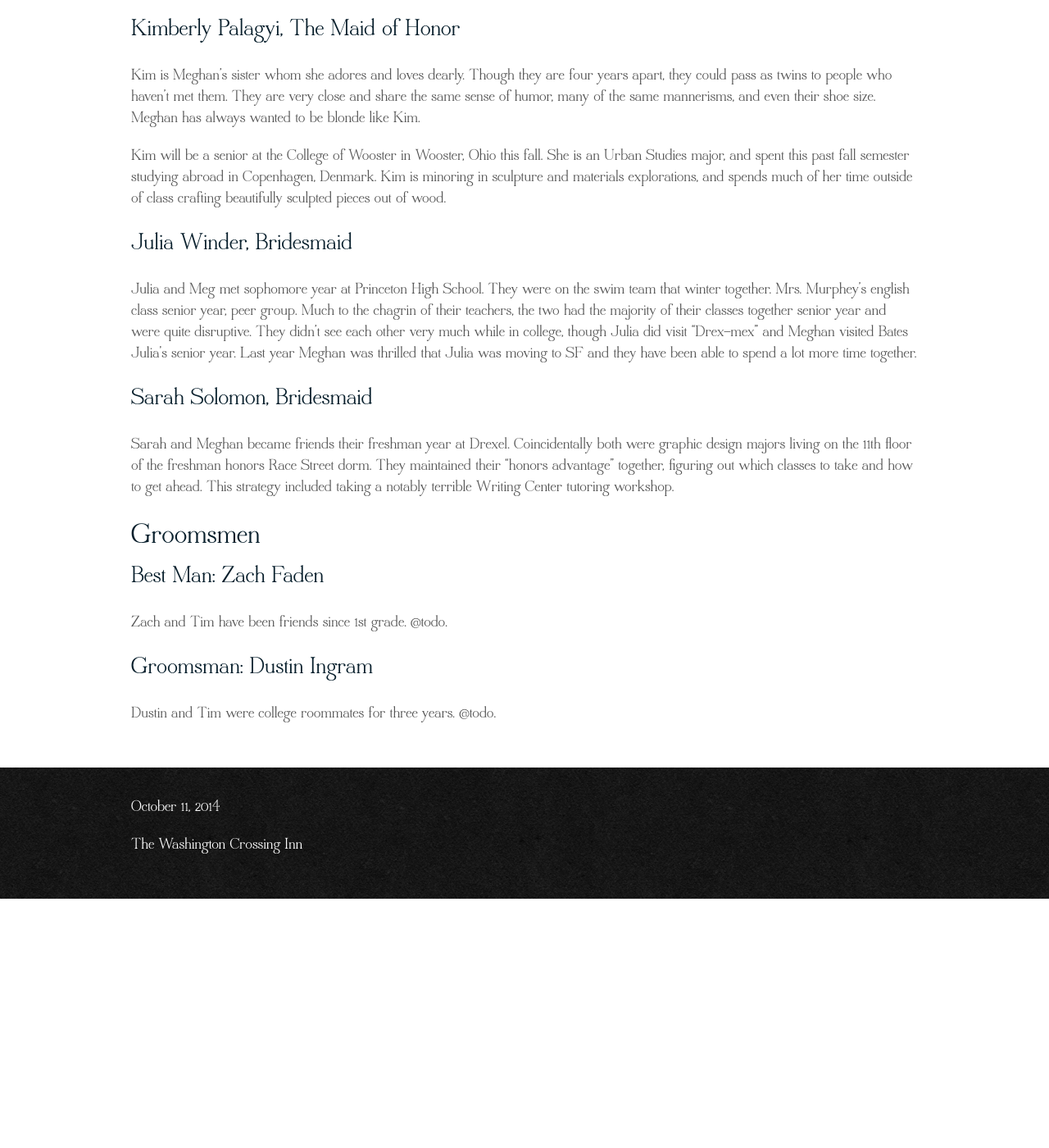
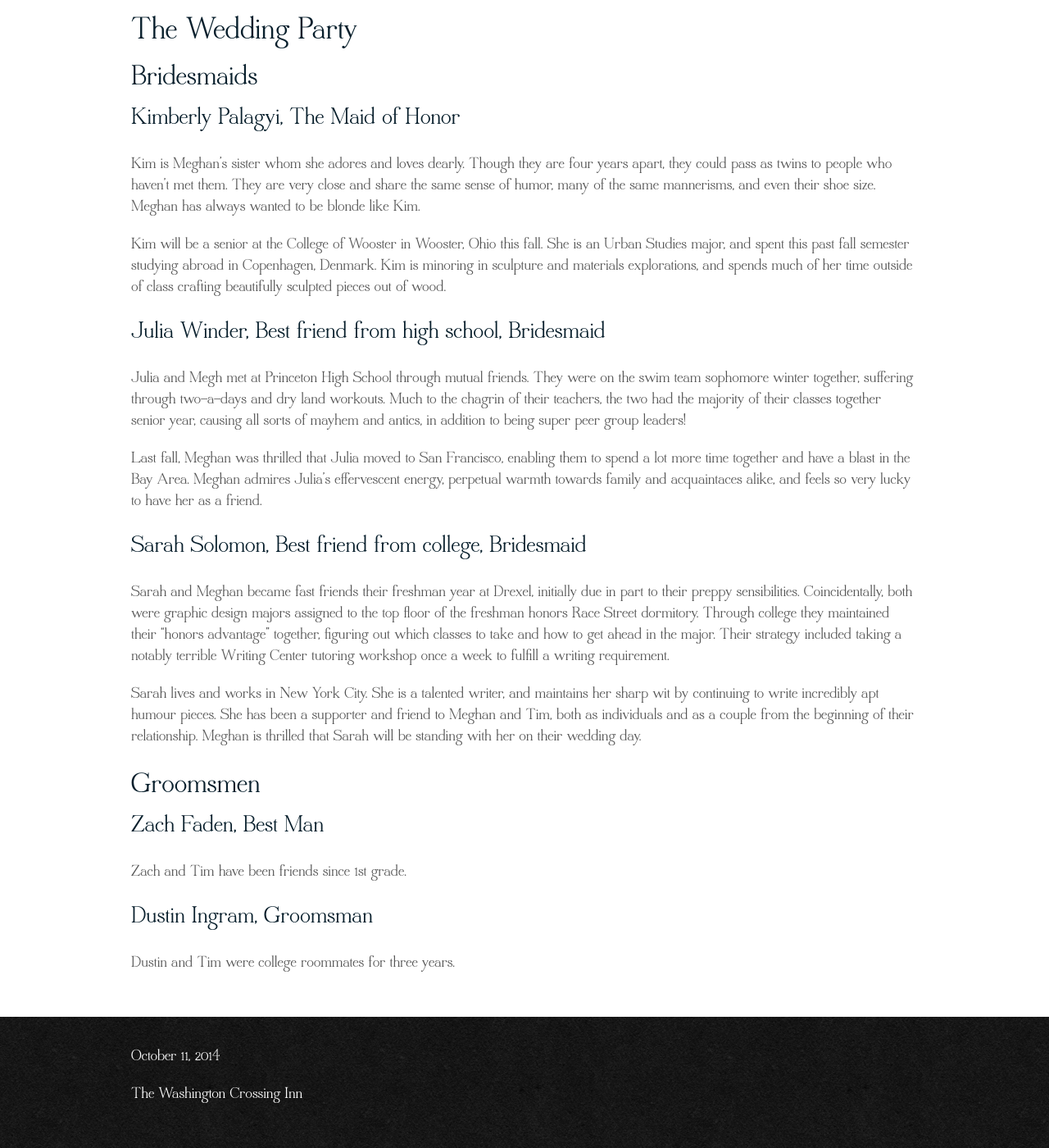
Before and after one commit to timplunkett/meghanandtim.us, a Jekyll site: the page built from about/index.md, in a window 1280 px wide and 1400 px high, scrolled down 1576 px. Shown: the whole window at 82% size. Built offline with Jekyll 4.4.1, drawn with Linux system fonts in a browser that asks for light colours; before the commit the page ends 2672 px from its top, so only the background shows below that; some of the changed text lies outside the part shown.

Commit message:
Finish bios.

```diff
--- a/about/index.md
+++ b/about/index.md
@@ -31,10 +48,12 @@
 
 ### Chicken wings
 - Megh eats the drumsticks, Tim eats the wings
+
 - Megh eats the carrots, Tim eats the celery
 
 ### Morning commute
 - Tim drives to work in the morning
+
 - Megh drives home
 
 ## The Wedding Party
@@ -51,26 +70,29 @@
 She is an Urban Studies major, and spent this past fall semester studying abroad in Copenhagen, Denmark.
 Kim is minoring in sculpture and materials explorations, and spends much of her time outside of class crafting beautifully sculpted pieces out of wood.
 
-#### Julia Winder, Bridesmaid
-Julia and Meg met sophomore year at Princeton High School.
-They were on the swim team that winter together.
-Mrs. Murphey's english class senior year, peer group.
-Much to the chagrin of their teachers, the two had the majority of their classes together senior year and were quite disruptive.
-They didn't see each other very much while in college, though Julia did visit "Drex-mex" and Meghan visited Bates Julia's senior year.
-Last year Meghan was thrilled that Julia was moving to SF and they have been able to spend a lot more time together.
+#### Julia Winder, Best friend from high school, Bridesmaid
+Julia and Megh met at Princeton High School through mutual friends.
+They were on the swim team sophomore winter together, suffering through two-a-days and dry land workouts.
+Much to the chagrin of their teachers, the two had the majority of their classes together senior year, causing all sorts of mayhem and antics, in addition to being super peer group leaders!
 
-#### Sarah Solomon, Bridesmaid
-Sarah and Meghan became friends their freshman year at Drexel.
-Coincidentally both were graphic design majors living on the 11th floor of the freshman honors Race Street dorm.
-They maintained their "honors advantage" together, figuring out which classes to take and how to get ahead.
-This strategy included taking a notably terrible Writing Center tutoring workshop.
+Last fall, Meghan was thrilled that Julia moved to San Francisco, enabling them to spend a lot more time together and have a blast in the Bay Area.
+Meghan admires Julia's effervescent energy, perpetual warmth towards family and acquaintaces alike, and feels so very lucky to have her as a friend.
+
+#### Sarah Solomon, Best friend from college, Bridesmaid
+Sarah and Meghan became fast friends their freshman year at Drexel, initially due in part to their preppy sensibilities.
+Coincidentally, both were graphic design majors assigned to the top floor of the freshman honors Race Street dormitory.
+Through college they maintained their "honors advantage" together, figuring out which classes to take and how to get ahead in the major.
+Their strategy included taking a notably terrible Writing Center tutoring workshop once a week to fulfill a writing requirement.
+
+Sarah lives and works in New York City.
+She is a talented writer, and maintains her sharp wit by continuing to write incredibly apt humour pieces.
+She has been a supporter and friend to Meghan and Tim, both as individuals and as a couple from the beginning of their relationship.
+Meghan is thrilled that Sarah will be standing with her on their wedding day.
 
 ### Groomsmen
 
-#### Best Man: Zach Faden
+#### Zach Faden, Best Man
 Zach and Tim have been friends since 1st grade.
-@todo.
 
-#### Groomsman: Dustin Ingram
+#### Dustin Ingram, Groomsman
 Dustin and Tim were college roommates for three years.
-@todo.
```
Also changed, not shown: other parts of about/index.md (+20 -3 lines).
